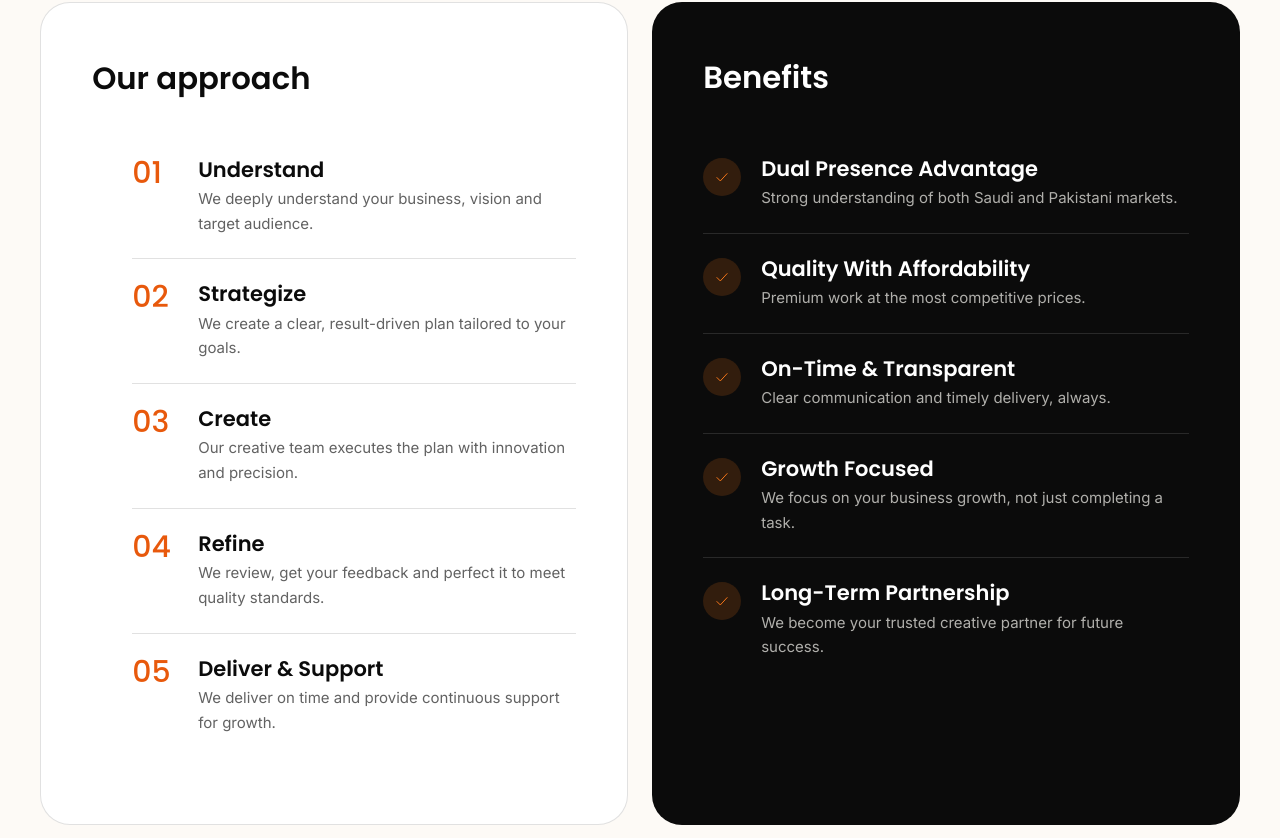
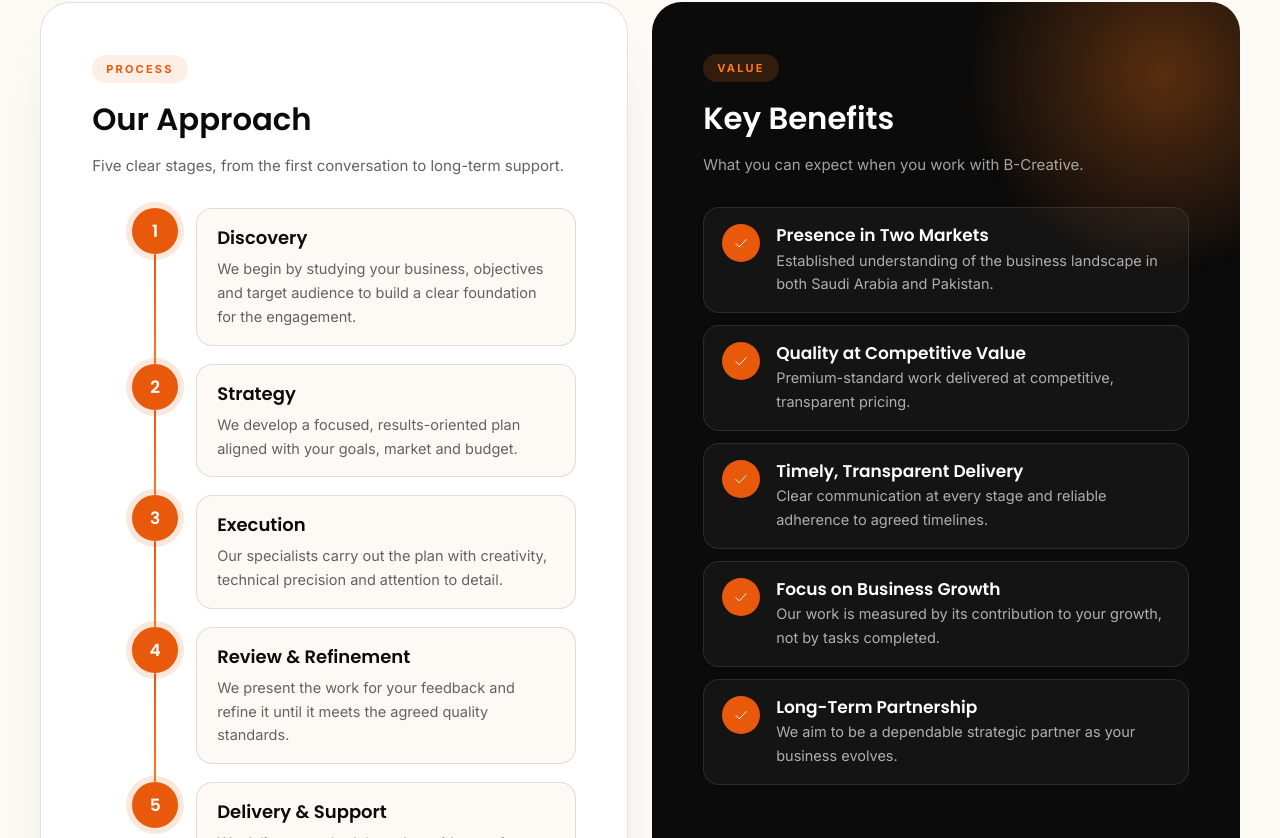
Before and after one commit to Gokul5001/b_creative_company-website, a React (Vite) app: page / in a window 1280 px wide. Shown: the part 3422-4260 px from the top of the page. Built offline with nearby package versions, Linux system fonts and the light colour scheme.

Commit message:
UI updation

```diff
--- /dev/null
+++ b/src/components/Approach.css
@@ -0,0 +1,52 @@
+.ap__cols { display: grid; grid-template-columns: repeat(2, minmax(0, 1fr)); gap: 24px; align-items: stretch; }
+.ap__card { position: relative; overflow: hidden; padding: clamp(28px, 4vw, 52px); border-radius: 30px; }
+.ap__card--light { background: #fff; border: 1px solid var(--line); box-shadow: 0 30px 60px -40px rgba(11, 11, 11, 0.25); }
+.ap__card--dark { background: var(--ink); color: #fff; }
+.ap__card--dark::before { content: ''; position: absolute; top: -140px; right: -140px; width: 380px; height: 380px; border-radius: 50%; background: radial-gradient(circle, rgba(255, 122, 26, 0.32), transparent 65%); pointer-events: none; animation: ap-glow 6s ease-in-out infinite alternate; }
+@keyframes ap-glow { to { translate: -30px 24px; scale: 1.15; } }
+
+.ap__head { position: relative; margin-bottom: 30px; }
+.ap__tag { display: inline-block; margin-bottom: 12px; padding: 5px 14px; border-radius: 999px; background: rgba(232, 89, 12, 0.1); font-size: 11px; font-weight: 700; letter-spacing: 0.2em; text-transform: uppercase; color: var(--gold); }
+.ap__card--dark .ap__tag { background: rgba(255, 122, 26, 0.16); color: var(--gold-hi); }
+.ap__head h3 { font-family: var(--font-display); font-weight: 600; font-size: clamp(24px, 2.4vw, 32px); color: var(--ink); }
+.ap__card--dark .ap__head h3 { color: #fff; }
+.ap__head p { margin-top: 8px; font-size: 15px; color: var(--mute); }
+.ap__card--dark .ap__head p { color: rgba(255, 255, 255, 0.62); }
+
+/* ---- process timeline ---- */
+.tl { position: relative; display: grid; gap: 18px; }
+.tl li { position: relative; display: grid; grid-template-columns: 46px minmax(0, 1fr); gap: 18px; }
+.tl li:not(:last-child)::before,
+.tl li:not(:last-child)::after { content: ''; position: absolute; left: 22px; top: 46px; width: 2px; height: calc(100% - 46px + 18px); border-radius: 2px; }
+.tl li::before { background: var(--line); }
+.tl li::after { background: linear-gradient(var(--gold), var(--gold-hi)); transform: scaleY(0); transform-origin: top; transition: transform .5s ease calc(var(--i) * .35s + .55s); }
+.ap__card.in .tl li::after { transform: scaleY(1); }
+
+.tl__dot { position: relative; z-index: 1; display: grid; place-items: center; width: 46px; height: 46px; border-radius: 50%; border: 2px solid var(--line); background: #fff; font-family: var(--font-display); font-weight: 600; font-size: 17px; color: var(--mute); transition: background .4s ease, color .4s ease, border-color .4s ease, box-shadow .4s ease, scale .4s ease; transition-delay: calc(var(--i) * .35s + .3s); }
+.ap__card.in .tl__dot { background: var(--gold); border-color: var(--gold); color: #fff; box-shadow: 0 0 0 6px rgba(232, 89, 12, 0.14); }
+.tl li:hover .tl__dot { scale: 1.1; }
+
+.tl__body { padding: 14px 20px 16px; border: 1px solid var(--line); border-radius: 16px; background: var(--ivory); opacity: 0; translate: -14px 0; transition: opacity .6s ease calc(var(--i) * .35s + .35s), translate .6s cubic-bezier(.2,.7,.2,1) calc(var(--i) * .35s + .35s), border-color .25s ease, box-shadow .25s ease, background .25s ease; }
+.ap__card.in .tl__body { opacity: 1; translate: 0 0; }
+.tl li:hover .tl__body { border-color: var(--gold); background: #fff; box-shadow: 0 16px 30px -20px rgba(232, 89, 12, 0.45); translate: 6px 0; transition-delay: 0s, 0s, 0s, 0s, 0s; }
+.tl__body b { display: block; margin-bottom: 4px; font-family: var(--font-display); font-weight: 600; font-size: 18px; color: var(--ink); }
+.tl__body p { font-size: 14.5px; color: var(--mute); }
+
+/* ---- benefits ---- */
+.bn { position: relative; display: grid; gap: 12px; }
+.bn li { display: flex; gap: 16px; padding: 16px 18px; border: 1px solid rgba(255, 255, 255, 0.1); border-radius: 16px; background: rgba(255, 255, 255, 0.04); opacity: 0; translate: 14px 0; transition: opacity .6s ease calc(var(--i) * .12s + .3s), translate .6s cubic-bezier(.2,.7,.2,1) calc(var(--i) * .12s + .3s), background .25s ease, border-color .25s ease; }
+.ap__card.in .bn li { opacity: 1; translate: 0 0; }
+.bn li:hover { background: rgba(255, 255, 255, 0.09); border-color: var(--gold-hi); translate: -6px 0; transition-delay: 0s, 0s, 0s, 0s; }
+.bn__tick { flex: none; display: grid; place-items: center; width: 38px; height: 38px; border-radius: 50%; background: var(--gold); color: #fff; transition: rotate .4s ease, scale .4s ease; }
+.bn li:hover .bn__tick { rotate: 360deg; scale: 1.08; }
+.bn b { display: block; margin-bottom: 2px; font-family: var(--font-display); font-weight: 600; font-size: 17px; line-height: 1.3; color: #fff; }
+.bn p { font-size: 14.5px; color: rgba(255, 255, 255, 0.66); }
+
+@media (max-width: 900px) { .ap__cols { grid-template-columns: 1fr; } }
+@media (prefers-reduced-motion: reduce) {
+  .ap__card--dark::before { animation: none; }
+  .tl li::after, .tl__dot, .tl__body, .bn li { transition: none; }
+  .tl li::after { transform: scaleY(1); }
+  .tl__body, .bn li { opacity: 1; translate: 0 0; }
+  .tl__dot { background: var(--gold); border-color: var(--gold); color: #fff; }
+}
--- a/src/components/Approach.jsx
+++ b/src/components/Approach.jsx
@@ -1,4 +1,4 @@
-import './Why.css'
+import './Approach.css'
 import { approach, benefits } from '../data/site'
 import { Reveal } from '../Reveal'
 import { Check } from './Icons'
@@ -9,29 +9,43 @@ export default function Approach() {
       <div className="wrap">
         <Reveal className="sec-head sec-head--center">
           <p className="eyebrow">Our approach</p>
-          <h2 className="title">Our approach &amp; <em>benefits</em></h2>
+          <h2 className="title">A structured approach, <em>measurable value</em></h2>
         </Reveal>
 
-        <div className="why__cols">
-          <Reveal className="panel panel--light">
-            <h3>Our approach</h3>
-            <ol>
+        <div className="ap__cols">
+          <Reveal className="ap__card ap__card--light">
+            <header className="ap__head">
+              <span className="ap__tag">Process</span>
+              <h3>Our Approach</h3>
+              <p>Five clear stages, from the first conversation to long-term support.</p>
+            </header>
+            <ol className="tl">
               {approach.map((a, i) => (
-                <li key={a.title}>
-                  <span className="step">0{i + 1}</span>
-                  <div><b>{a.title}</b><p>{a.text}</p></div>
+                <li key={a.title} style={{ '--i': i }}>
+                  <span className="tl__dot">{i + 1}</span>
+                  <div className="tl__body">
+                    <b>{a.title}</b>
+                    <p>{a.text}</p>
+                  </div>
                 </li>
               ))}
             </ol>
           </Reveal>
 
-          <Reveal className="panel panel--dark" delay={0.1}>
-            <h3>Benefits</h3>
-            <ul>
-              {benefits.map((b) => (
-                <li key={b.title}>
-                  <span className="tick"><Check width="18" height="18" /></span>
-                  <div><b>{b.title}</b><p>{b.text}</p></div>
+          <Reveal className="ap__card ap__card--dark" delay={0.12}>
+            <header className="ap__head">
+              <span className="ap__tag">Value</span>
+              <h3>Key Benefits</h3>
+              <p>What you can expect when you work with B-Creative.</p>
+            </header>
+            <ul className="bn">
+              {benefits.map((b, i) => (
+                <li key={b.title} style={{ '--i': i }}>
+                  <span className="bn__tick"><Check width="18" height="18" /></span>
+                  <div>
+                    <b>{b.title}</b>
+                    <p>{b.text}</p>
+                  </div>
                 </li>
               ))}
             </ul>
--- a/src/data/site.js
+++ b/src/data/site.js
@@ -91,19 +91,18 @@ export const team = [
 export const offices = ['Saudi Arabia', 'Pakistan']
 
 export const approach = [
-  { title: 'Understand', text: 'We deeply understand your business, vision and target audience.' },
-  { title: 'Strategize', text: 'We create a clear, result-driven plan tailored to your goals.' },
-  { title: 'Create', text: 'Our creative team executes the plan with innovation and precision.' },
-  { title: 'Refine', text: 'We review, get your feedback and perfect it to meet quality standards.' },
-  { title: 'Deliver & Support', text: 'We deliver on time and provide continuous support for growth.' },
+  { title: 'Discovery', text: 'We begin by studying your business, objectives and target audience to build a clear foundation for the engagement.' },
+  { title: 'Strategy', text: 'We develop a focused, results-oriented plan aligned with your goals, market and budget.' },
+  { title: 'Execution', text: 'Our specialists carry out the plan with creativity, technical precision and attention to detail.' },
+  { title: 'Review & Refinement', text: 'We present the work for your feedback and refine it until it meets the agreed quality standards.' },
+  { title: 'Delivery & Support', text: 'We deliver on schedule and provide ongoing support to sustain your growth after launch.' },
 ]
-
 export const benefits = [
-  { title: 'Dual Presence Advantage', text: 'Strong understanding of both Saudi and Pakistani markets.' },
-  { title: 'Quality With Affordability', text: 'Premium work at the most competitive prices.' },
-  { title: 'On-Time & Transparent', text: 'Clear communication and timely delivery, always.' },
-  { title: 'Growth Focused', text: 'We focus on your business growth, not just completing a task.' },
-  { title: 'Long-Term Partnership', text: 'We become your trusted creative partner for future success.' },
+  { title: 'Presence in Two Markets', text: 'Established understanding of the business landscape in both Saudi Arabia and Pakistan.' },
+  { title: 'Quality at Competitive Value', text: 'Premium-standard work delivered at competitive, transparent pricing.' },
+  { title: 'Timely, Transparent Delivery', text: 'Clear communication at every stage and reliable adherence to agreed timelines.' },
+  { title: 'Focus on Business Growth', text: 'Our work is measured by its contribution to your growth, not by tasks completed.' },
+  { title: 'Long-Term Partnership', text: 'We aim to be a dependable strategic partner as your business evolves.' },
 ]
 
 export const achievements = [
```
